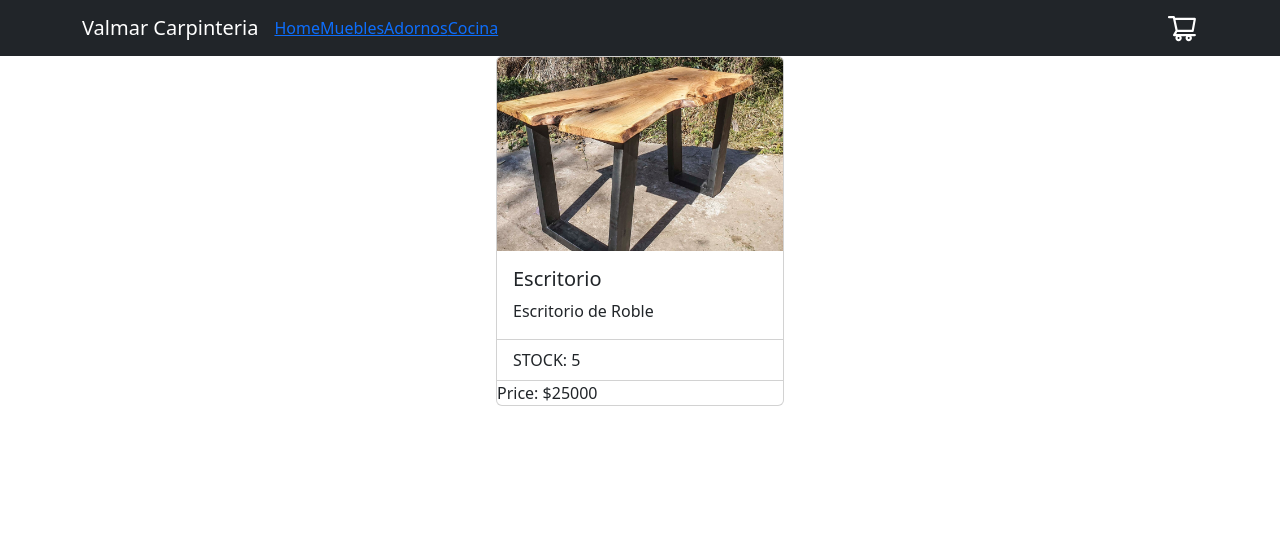
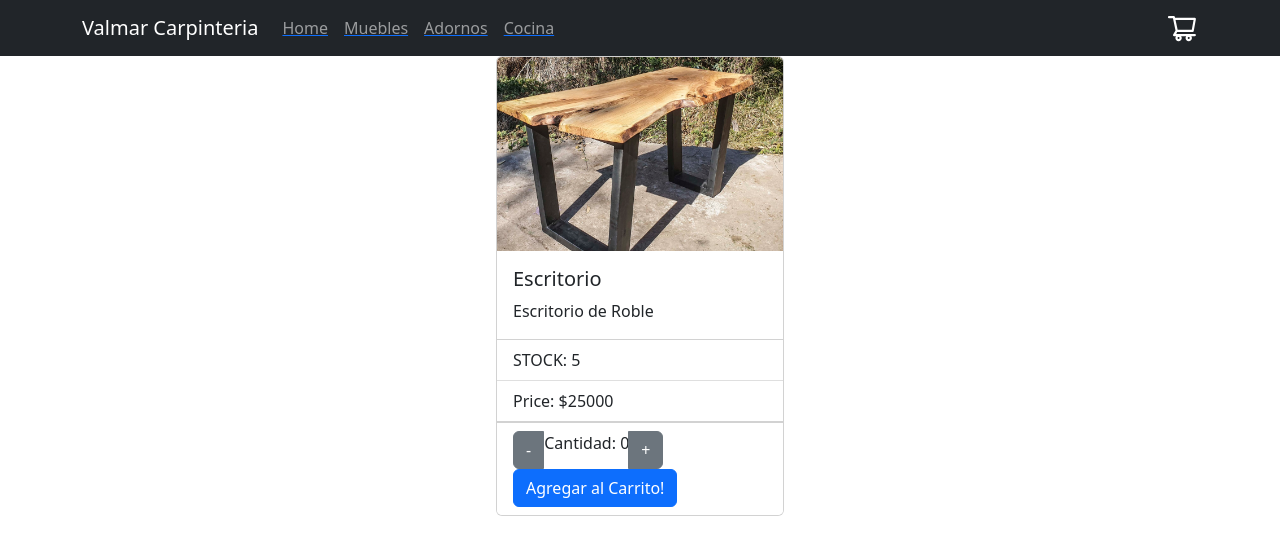
Before and after one commit to GastonGSosa/valmar_carpinteria, a React (Create React App) app: page /item/1 in a window 1280 px wide. Shown: the top 554 px of the page. Built offline with nearby package versions, Linux system fonts and the light colour scheme.

Commit message:
Modificados algunos estilos

```diff
--- a/src/components/ItemCount.js
+++ b/src/components/ItemCount.js
@@ -1,38 +1,34 @@
 import {useState} from 'react';
 import Button from 'react-bootstrap/Button';
 import ButtonGroup from 'react-bootstrap/ButtonGroup';
-import Container from 'react-bootstrap/Container';
 
-const ItemCount = (producto) => {
+const ItemCount = ({producto}) => {
     const [quantity, setQuantity] = useState(0)
+
+
 
     const incrementQty = () => {
         if (quantity < producto.stock) {
             setQuantity(prevQuantity=>prevQuantity+1)
         }
+    };
+
+    const decrementQty = () => {
+        if (quantity>0) {
+            setQuantity(prevQuantity=>prevQuantity-1)
+        }
 
     }
 
-    const decrementQty = () => {
-        setQuantity(prevQuantity=>prevQuantity-1)
-    }
-
-
     return (
-        <Container>
-            <h3>Producto:</h3>
-            <h2>Rack-TV</h2>
-            <h5>Stock: {producto.stock}</h5>
-            <ButtonGroup aria-label="Basic example">
-                <Button variant="secondary" onClick={decrementQty}>-</Button>
-                <br></br>
-                <span>Quantity: {quantity} </span>
-                <br></br>
-                <Button variant="secondary" onClick={incrementQty}>+</Button>
+        <div>
+            <ButtonGroup>
+                <Button onClick={decrementQty} variant="secondary">-</Button>
+                <span className="inline-block">Cantidad: {quantity}</span>
+                <Button onClick={incrementQty} variant="secondary">+</Button>
             </ButtonGroup>
-            <br></br>
-            <Button variant="primary">Agregar al Carrito</Button>
-        </Container>
+            <Button variant="primary">Agregar al Carrito!</Button>
+        </div>
 
     );
 
--- a/src/components/ItemDetail.js
+++ b/src/components/ItemDetail.js
@@ -1,9 +1,11 @@
+import { Container } from 'react-bootstrap';
 import Card from 'react-bootstrap/Card';
 import ListGroup from 'react-bootstrap/ListGroup';
+import ItemCount from './ItemCount';
 
 function ItemDetail({product}) {
   return (
-    <div className="d-flex justify-content-center">
+    <Container className="d-flex justify-content-center">
       <Card style={{ width: '18rem' }}>
         <Card.Img variant="top" src={product.img}/>
         <Card.Body>
@@ -14,12 +16,13 @@ function ItemDetail({product}) {
         </Card.Body>
         <ListGroup className="list-group-flush">
           <ListGroup.Item>STOCK: {product.stock}</ListGroup.Item>
+          <ListGroup.Item>Price: ${product.price}</ListGroup.Item>
         </ListGroup>
-        <Card.Text>
-          Price: ${product.price}
-        </Card.Text>
+        <ListGroup className="list-group-flush">
+          <ListGroup.Item><ItemCount producto={product}/></ListGroup.Item>
+        </ListGroup>
       </Card>
-    </div>
+    </Container>
 
 
 
--- a/src/components/ItemList.js
+++ b/src/components/ItemList.js
@@ -6,11 +6,11 @@ const ItemList = ({products}) => {
 
 
     return (
-        <ul className="d-flex items-center justify-content-center gap-4">
+        <div className="d-flex items-center justify-content-center gap-4">
             {products.map((products)=>(
                 <Item products={products}/>
             ))}
-        </ul>
+        </div>
     )
 
 };
--- a/src/components/ItemListContainer.js
+++ b/src/components/ItemListContainer.js
@@ -16,7 +16,7 @@ const ItemListContainer = () => {
         (resolve)=>
             setTimeout(()=>{
                 resolve(productArray)
-            }, 2000)
+            }, 1500)
         ).then((data)=> {
             if (category) {
                 const categories = data.filter(
--- a/src/components/NavBar.js
+++ b/src/components/NavBar.js
@@ -8,10 +8,10 @@ const NavBar = () => {
         <Container>
           <Navbar.Brand href="/">Valmar Carpinteria</Navbar.Brand>
           <Nav className="me-auto">
-            <Link to="/">Home</Link>
-            <Link to="/category/Muebles">Muebles</Link>
-            <Link to="/category/Adornos">Adornos</Link>
-            <Link to="/category/Cocina">Cocina</Link>
+            <Link to="/"><Nav.Link href="#home">Home</Nav.Link></Link>
+            <Link to="/category/Muebles"><Nav.Link href="Muebles">Muebles</Nav.Link></Link>
+            <Link to="/category/Adornos"><Nav.Link href="Adornos">Adornos</Nav.Link></Link>
+            <Link to="/category/Cocina"><Nav.Link href="Cocina">Cocina</Nav.Link></Link>
           </Nav>
           <CartWidget/>
         </Container>
```
